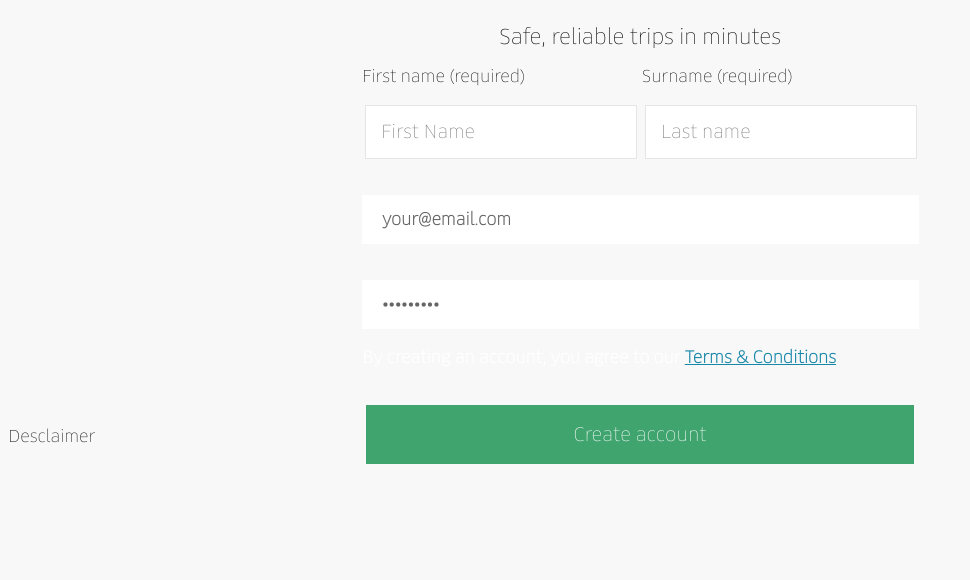
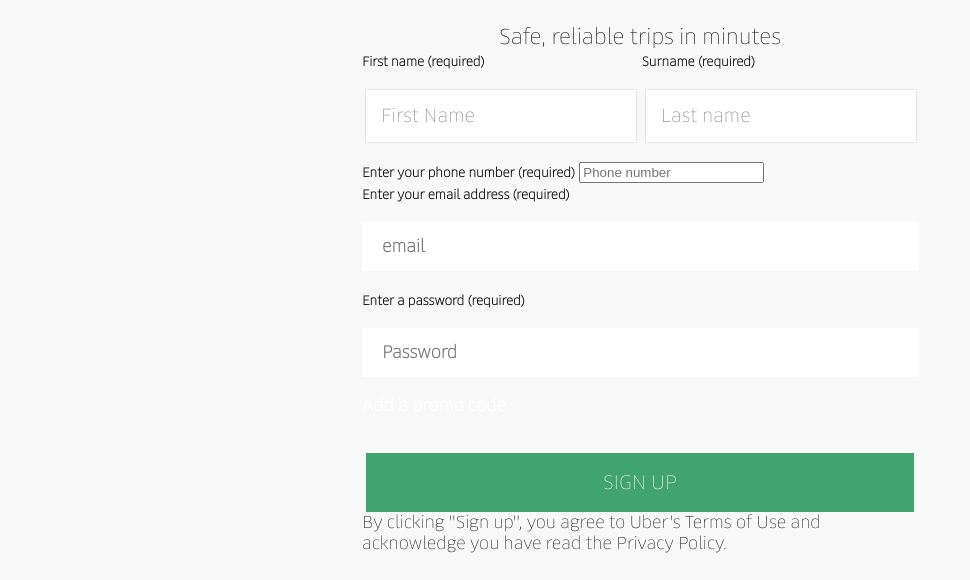
Before and after one commit to araaliFarooq/levelUp35, a plain HTML site: page index.html in a window 1280 px wide. Shown: the part 220-800 px from the top of the page, without its empty margins (0-970 px from the left). Drawn offline with Linux system fonts and the light colour scheme.

Commit message:
Add more text areas

```diff
--- a/index.html
+++ b/index.html
@@ -19,32 +19,44 @@
 		   <div class="lable">
 
 		        <div class="col_1_of_2 span_1_of_2">
-					<label id="firstname">First name (required)</label>
+					<label class="client_name" style="font-size: 12px; color: rgb(0, 0,0); font-weight: bold;">First name (required)</label>
 						<input type="text" class="text" placeholder="First Name" name="firstname">
 				</div>
                 <div class="col_1_of_2 span_1_of_2">
-					<label id="firstname"> Surname (required)</label>
+					<label class="client_name" style="font-size: 12px; color: rgb(0, 0,0);  font-weight: bold;"> Surname (required)</label>
 						<input type="text" class="text" placeholder="Last name" name="lastname" required>
 				</div>
 
                 <div class="clear"> </div>
 		   </div>
 		   <div class="lable-2">
-		        <input type="text" class="text" value="your@email.com " onfocus="this.value = '';" onblur="if (this.value == '') {this.value = 'your@email.com ';}">
-		        <input type="password" class="text" value="Password " onfocus="this.value = '';" onblur="if (this.value == '') {this.value = 'Password ';}">
+				<label class="client_name" style="font-size: 12px; color: rgb(0, 0,0);  font-weight: bold;"> Enter your phone number (required)</label>
+				<input type="tel" class="text" placeholder="Phone number">
+				</div>
+		   <div class="lable-2">
+
+				<label class="client_name" style="font-size: 12px; color: rgb(0, 0,0);  font-weight: bold;"> Enter your email address (required)</label>
+		        <input type="text" class="text" placeholder="email">
 		   </div>
-		   <h3>By creating an account, you agree to our <span class="term"><a href="#">Terms & Conditions</a></span></h3>
+
+           <div class="lable-2">
+
+				<label class="client_name" style="font-size: 12px; color: rgb(0, 0,0);  font-weight: bold;"> Enter a password (required)</label>
+		        <input type="password" class="text" placeholder="Password">
+		   </div>
+
+		   <h3><span class="term">Add a promo code</span></h3>
 		   <div class="submit">
-			  <input type="submit" onclick="myFunction()" value="Create account" >
+			  <input type="submit" onclick="myFunction()" value="SIGN UP" >
 		   </div>
 		   <div class="clear"> </div>
+		   <P class="term_foot">By clicking "Sign up", you agree to Uber's <span class="foot">Terms of Use </span>and acknowledge you have read the <span class="foot">Privacy Policy</span>.</p>
 		</form>
+
 
 		</div>
 
-   		<div class="copy-right">
-			<p>Desclaimer</a></p>
-		</div>
+
 
 </body>
 </html>
```
